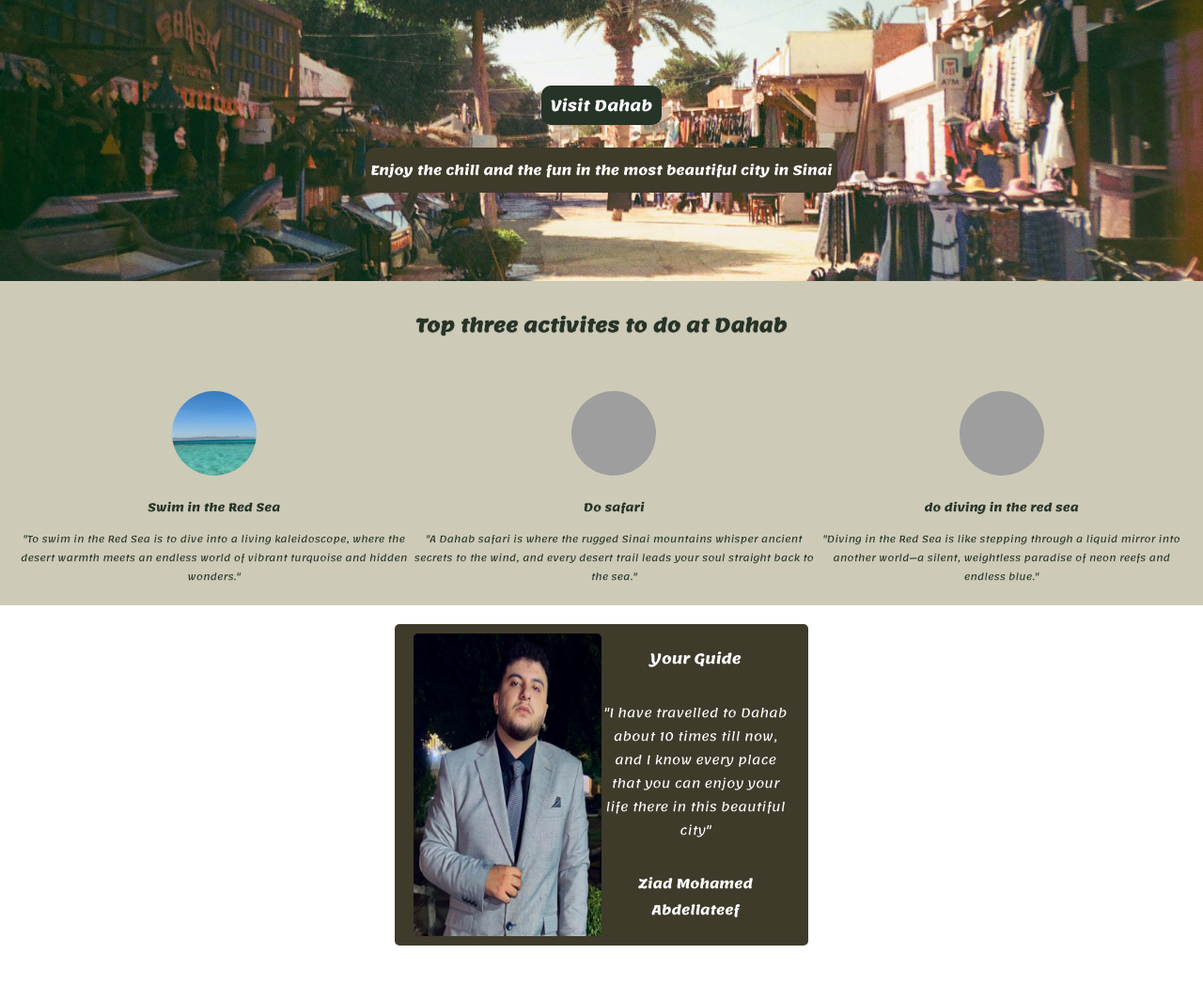
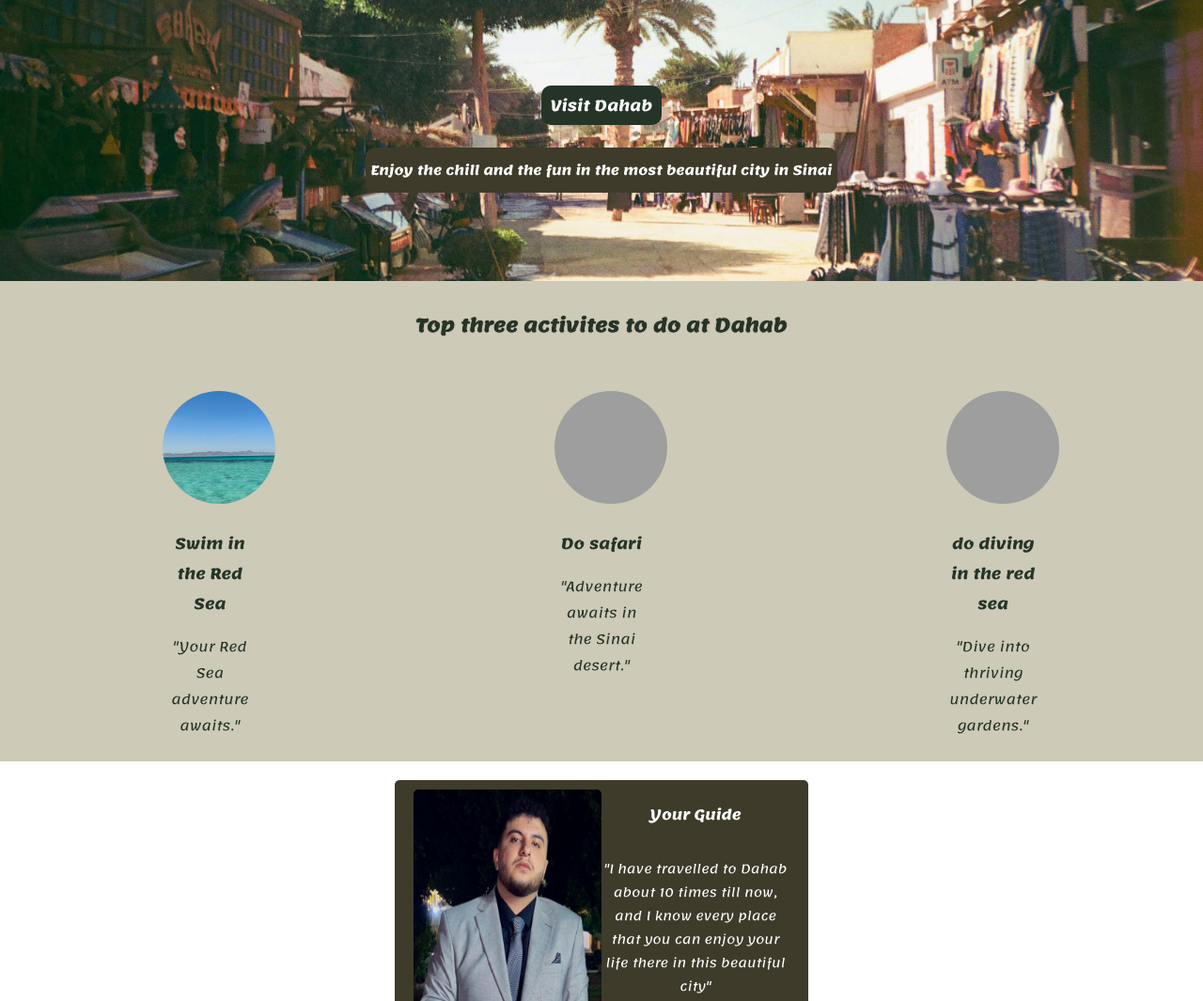
Before and after one commit to ziadmohamed1911/Come-visit-Dahab, a website built with Vite: page index.html in a window 1280 px wide. Shown: the top 1065 px of the page at 94% size. Before the commit the page ends 1026 px from the top, so only its background shows below. Built offline with nearby package versions, Linux system fonts and the light colour scheme; grey boxes are pictures that could not be loaded.

Commit message:
Add files via upload

```diff
--- a/index.html
+++ b/index.html
@@ -18,17 +18,17 @@
                 <div class="activity">
                     <img class="act-img" src="sea.jpg" alt="picture of the red sea">
                     <h3 class="act-title">Swim in the Red Sea</h3>
-                    <p class="act-parg">"To swim in the Red Sea is to dive into a living kaleidoscope, where the desert warmth meets an endless world of vibrant turquoise and hidden wonders."</p>
+                    <p class="act-parg">"Your Red Sea adventure awaits."</p>
                 </div>
                 <div class="activity">
                     <img class="act-img" src="safari.jpg" alt="picture of safari in Dahab">
                     <h3 class="act-title">Do safari</h3>
-                    <p class="act-parg">"A Dahab safari is where the rugged Sinai mountains whisper ancient secrets to the wind, and every desert trail leads your soul straight back to the sea."</p>
+                    <p class="act-parg">"Adventure awaits in the Sinai desert."</p>
                 </div>
                 <div class="activity">
                     <img class="act-img" src="diving.jpg" alt="picture of diving in the red sea">
                     <h3 class="act-title">do diving in the red sea</h3>
-                    <p class="act-parg">"Diving in the Red Sea is like stepping through a liquid mirror into another world—a silent, weightless paradise of neon reefs and endless blue."</p>
+                    <p class="act-parg">"Dive into thriving underwater gardens."</p>
                 </div>
             </div>
         </div>
--- a/styles.css
+++ b/styles.css
@@ -41,16 +41,16 @@ body {
 }
 
 .act-img {
-    width: 90px;
-    height: 90px;
+    width: 120px;
+    height: 120px;
     border-radius: 50%;
 }
 
 .act-title {
-    font-size: 12px
+    font-size: 16px
 }
 .act-parg {
-    font-size: 10px;
+    font-size: 14px;
 }
 
 #activites {
@@ -61,6 +61,10 @@ body {
 #act {
     background-color: #CDCAB7;
     padding: 10px 15px;
+}
+
+.activity{
+    width: 100px;
 }
 
 #act-hock {
```
